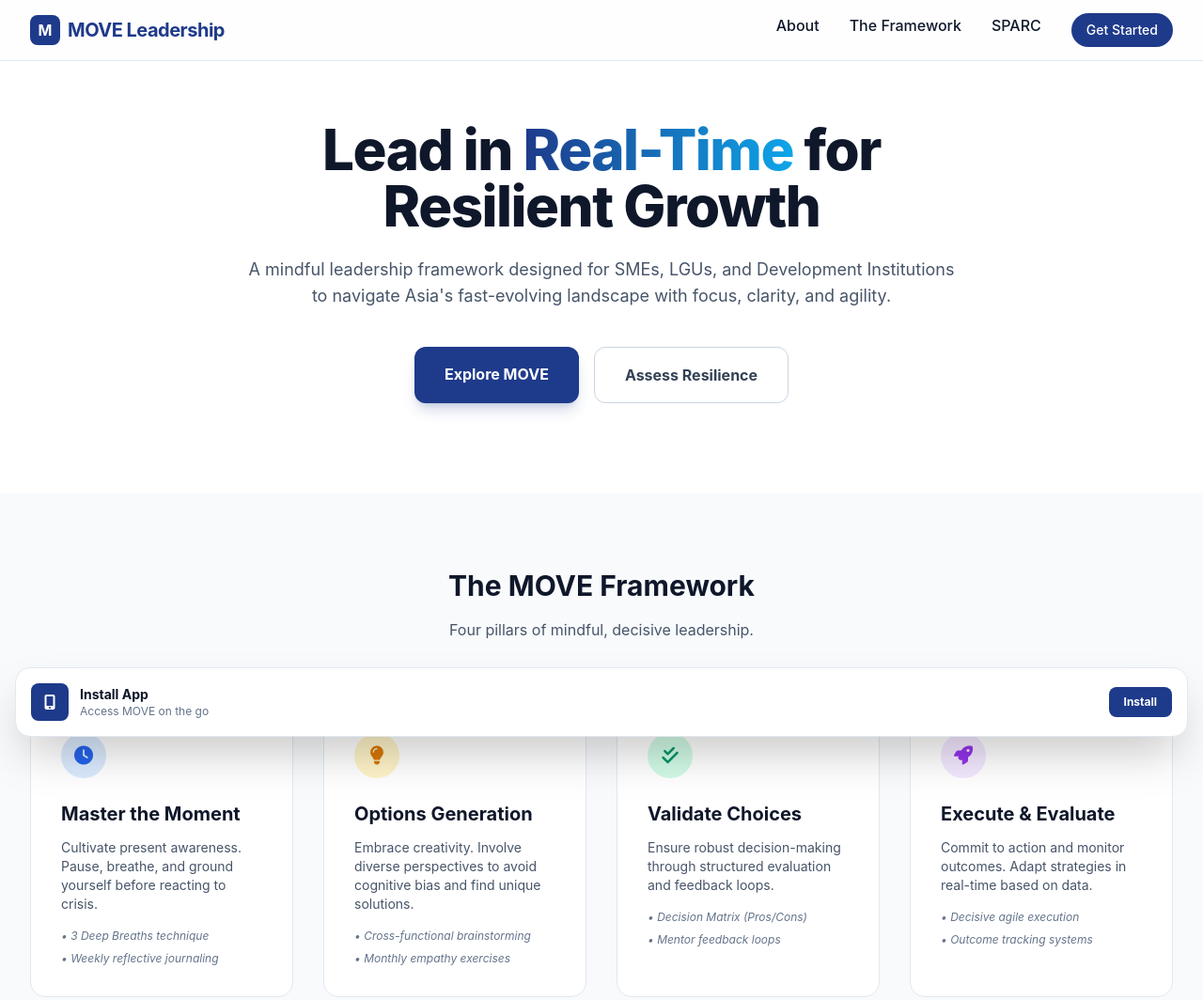
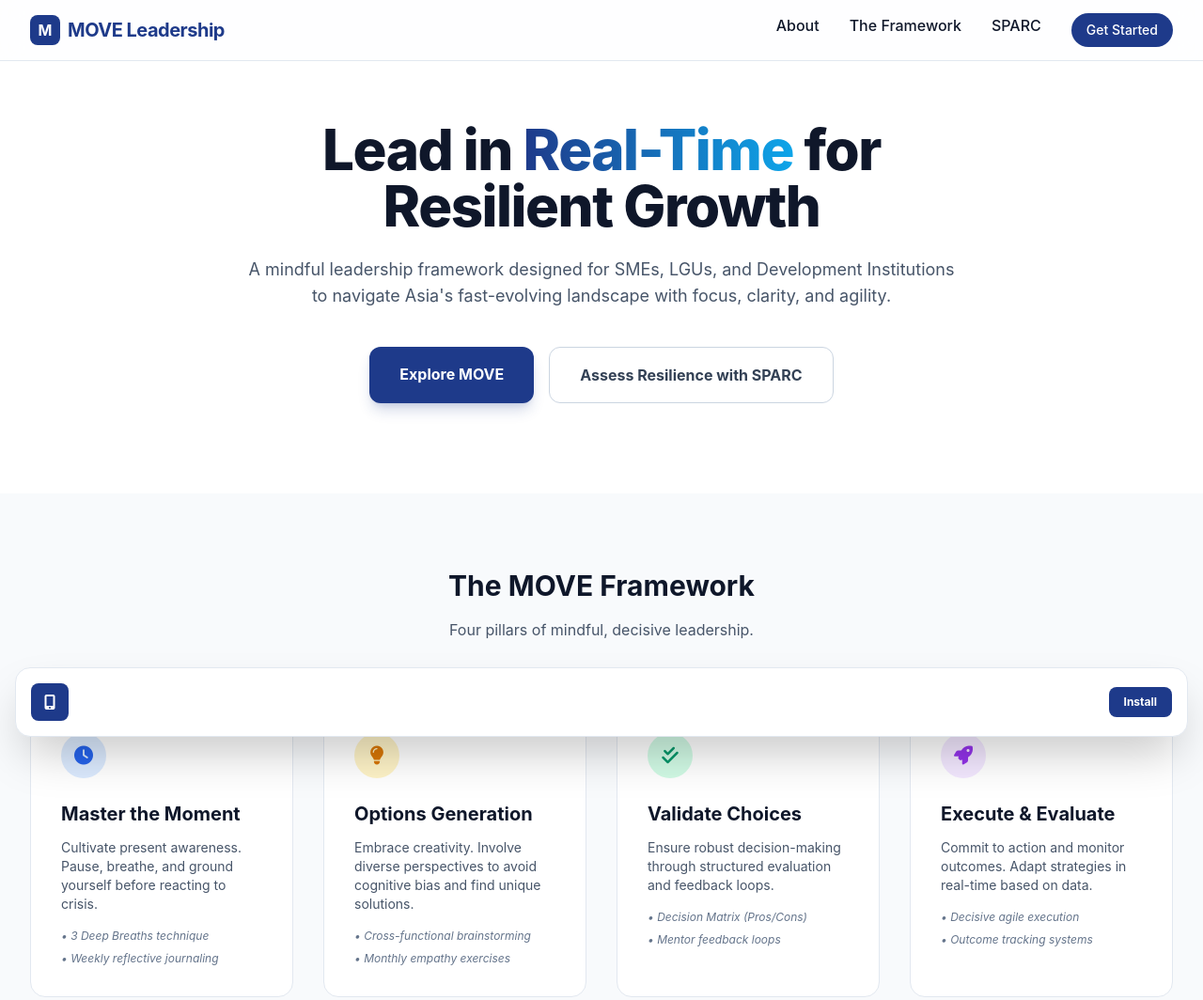
Before and after one commit to cognitioplus/strategic-planner, a plain HTML site: page real-time-leadership.html in a window 1280 px wide. Shown: the top 1064 px of the page at 94% size. Drawn offline with nearby package versions, Linux system fonts and the light colour scheme.

Commit message:
Update real-time-leadership.html

```diff
--- a/real-time-leadership.html
+++ b/real-time-leadership.html
@@ -55,7 +55,7 @@
                 </p>
                 <div class="flex flex-col sm:flex-row justify-center gap-4">
                     <a href="#framework" class="px-8 py-4 bg-blue-900 text-white rounded-xl font-bold shadow-lg shadow-blue-900/20 hover:bg-blue-800 transition">Explore MOVE</a>
-                    <a href="https://asilvainnovations.com/sparc" target="_blank" class="px-8 py-4 bg-white border border-slate-300 text-slate-700 rounded-xl font-bold hover:bg-slate-50 transition">Assess Resilience</a>
+                    <a href="https://asilvainnovations.com/sparc" target="_blank" class="px-8 py-4 bg-white border border-slate-300 text-slate-700 rounded-xl font-bold hover:bg-slate-50 transition">Assess Resilience with SPARC</a>
                 </div>
             </div>
         </div>
@@ -144,7 +144,7 @@
         <div class="max-w-7xl mx-auto px-4 text-center">
             <h2 class="text-3xl font-bold mb-4">Master Real-Time Leadership</h2>
             <p class="text-slate-600 mb-10 max-w-2xl mx-auto">Ready to build institutional resilience? Enroll in our specialized course designed for SMEs, LGUs, and development professionals.</p>
-            <a href="https://asilvainnotions.com/real-time-leadership-course" target="_blank" class="px-8 py-4 bg-blue-900 text-white rounded-xl font-bold hover:bg-blue-800 transition">View Course Details</a>
+            <a href="https://asilvainnovations.com/real-time-leadership-course" target="_blank" class="px-8 py-4 bg-blue-900 text-white rounded-xl font-bold hover:bg-blue-800 transition">View Course Details</a>
         </div>
     </section>
 
@@ -168,8 +168,6 @@
                 <i class="fas fa-mobile-alt"></i>
             </div>
             <div>
-                <p class="font-bold text-sm">Install App</p>
-                <p class="text-xs text-slate-500">Access MOVE on the go</p>
             </div>
         </div>
         <button id="install-btn" class="px-4 py-2 bg-blue-900 text-white text-xs font-bold rounded-lg">Install</button>
```
